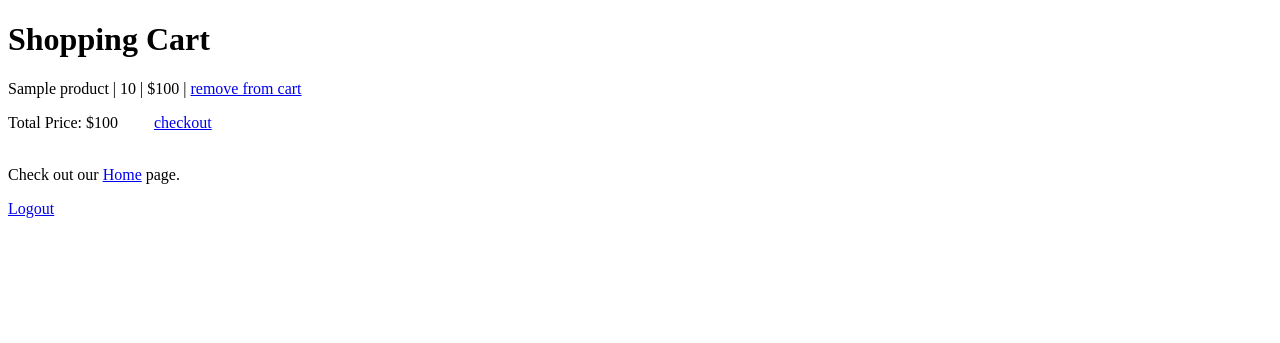
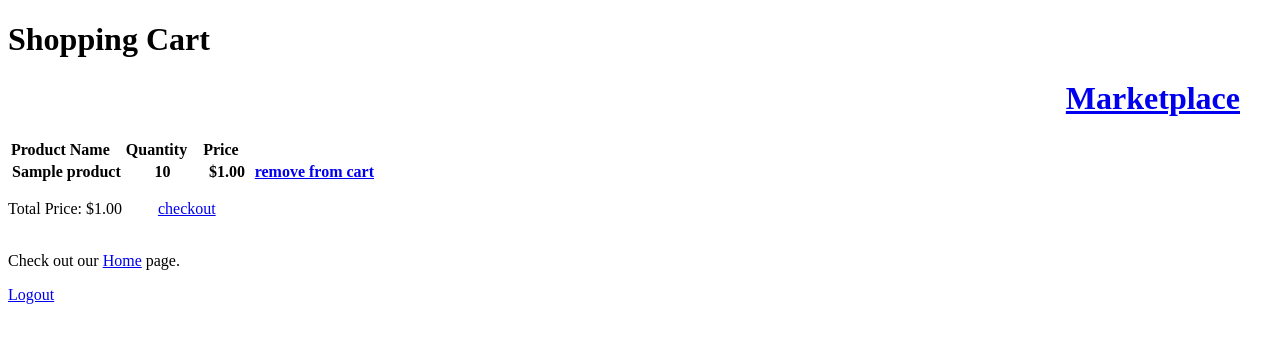
Before and after one commit to MaddoxHodges/SE_E-Commerce_Project, a Django app: page /cart/ in a window 1280 px wide. Shown: the top 343 px of the page. Run offline with Django 5.2, Linux system fonts and the light colour scheme; tables that the repository leaves empty hold one stand-in row (values such as "Sample post"); lists and menus that the app fills with data are empty.

```diff
--- a/letsLearn/letsLearn/settings.py
+++ b/letsLearn/letsLearn/settings.py
@@ -39,8 +39,8 @@ INSTALLED_APPS = [
     'django.contrib.messages',
     'django.contrib.staticfiles',
 
-    ## supporting addition of the database
-    'letsLearn'
+    'letsLearn',
+    'authapp'
 ]
 
 MIDDLEWARE = [
--- a/letsLearn/letsLearn/urls.py
+++ b/letsLearn/letsLearn/urls.py
@@ -15,8 +15,9 @@ Including another URLconf
     2. Add a URL to urlpatterns:  path('blog/', include('blog.urls'))
 """
 from django.contrib import admin
-from django.urls import include, path
+from django.urls import path
 from . import views
+from authapp import views as auth_views
 
 urlpatterns = [
     #path ('', include('members.urls')),
@@ -38,9 +39,11 @@ urlpatterns = [
 
     path('support/', views.support),
 
-    path('login/', views.login),
+    path('login/', auth_views.login_view, name='login'),
 
-    path('createProfile/', views.createProfile),
+    path('register/', auth_views.register_view, name='register'),
+
+    path('logout/', auth_views.logout_view, name='logout'),
 
     path('productPage/', views.productPage),
 
--- a/letsLearn/letsLearn/views.py
+++ b/letsLearn/letsLearn/views.py
@@ -65,8 +65,11 @@ def marketplace(request):
 
 def details(request):
     template = loader.get_template("details.html")
+    product = Product.objects.get(id=request.GET.get("product_id"))
     context =  {
-        "product": Product.objects.get(id=request.GET.get("product_id")),
+        "inStock": 1,
+        "product": product,
+        "price": intToPrice(product.price)
     }
 
     return HttpResponse(template.render(context, request))
@@ -115,9 +118,12 @@ def shoppingcart(request):
 
     for cart_item in cart:
         price = cart_item.product_id.price * cart_item.quantity
-        prices.append(price)
+
         total_price += price
+        print("price: " + str(price) + "  total: " + str(total_price))
+        prices.append(intToPrice(price))
 
+    total_price = intToPrice(total_price)
     context =  {
         "cart": zip(cart, prices),
         "total_price": total_price,
@@ -144,3 +150,12 @@ def newListing(request):
 
 def productViewer(request):
     return render(request, 'productViewer.html')
+
+def intToPrice(price):
+    price = str(price)
+    size = len(price)
+    while size < 3:
+        price = "0" + price
+
+    result = price[:(size - 2)] + "." + price[(size - 2):]
+    return result
--- a/letsLearn/templates/cart.html
+++ b/letsLearn/templates/cart.html
@@ -7,11 +7,25 @@
 </head>
 <body>
     <h1>Shopping Cart</h1>
+    <h1 style="text-align: right">
+        <a href="http://127.0.0.1:8000/marketplace/">Marketplace</a>&nbsp;&nbsp;&nbsp;&nbsp;
+    </h1>
+    <table>
+        <tr>
+            <th>Product Name&nbsp;&nbsp;&nbsp;</th>
+            <th>Quantity&nbsp;&nbsp;&nbsp;</th>
+            <th>Price&nbsp;&nbsp;&nbsp;</th>
+
+        </tr>
         {% for cart_item, price in cart %}
-            {{cart_item.product_id.title}} | {{cart_item.quantity}} |
-            ${{price}} | <a href="?product_id={{cart_item.product_id.id}}">remove from cart</a><br>
+            <tr>
+                <th>{{cart_item.product_id.title}}</th>
+                <th>{{cart_item.quantity}}</th>
+                <th>${{price}}</th>
+                <th><a href="?product_id={{cart_item.product_id.id}}">remove from cart</a></th>
+            </tr>
         {% endfor %}
-
+    </table>
     <p>Total Price: ${{total_price}}&nbsp;&nbsp;&nbsp;&nbsp;&nbsp;&nbsp;&nbsp;&nbsp;
     <a href="checkout">checkout</a><br><br></p>
     <p>Check out our <a href="/home">Home</a> page.</p>
--- a/letsLearn/templates/marketplace.html
+++ b/letsLearn/templates/marketplace.html
@@ -8,6 +8,9 @@
 </head>
 <body>
     <h1>Marketplace</h1>
+    <h1 style="text-align: right">
+         <a href="http://127.0.0.1:8000/cart/">Cart</a>&nbsp;&nbsp;&nbsp;&nbsp;
+    </h1>
     {% for row in grid %}
             {% for product in row %}
                 <div style=
```
Also changed, not shown: letsLearn/templates/details.html (+11 -1 lines), letsLearn/templates/home.html (+11 -0 lines), letsLearn/templates/login.html (+11 -12 lines), letsLearn/templates/register.html (added, +12 -0 lines), 1 other file.
